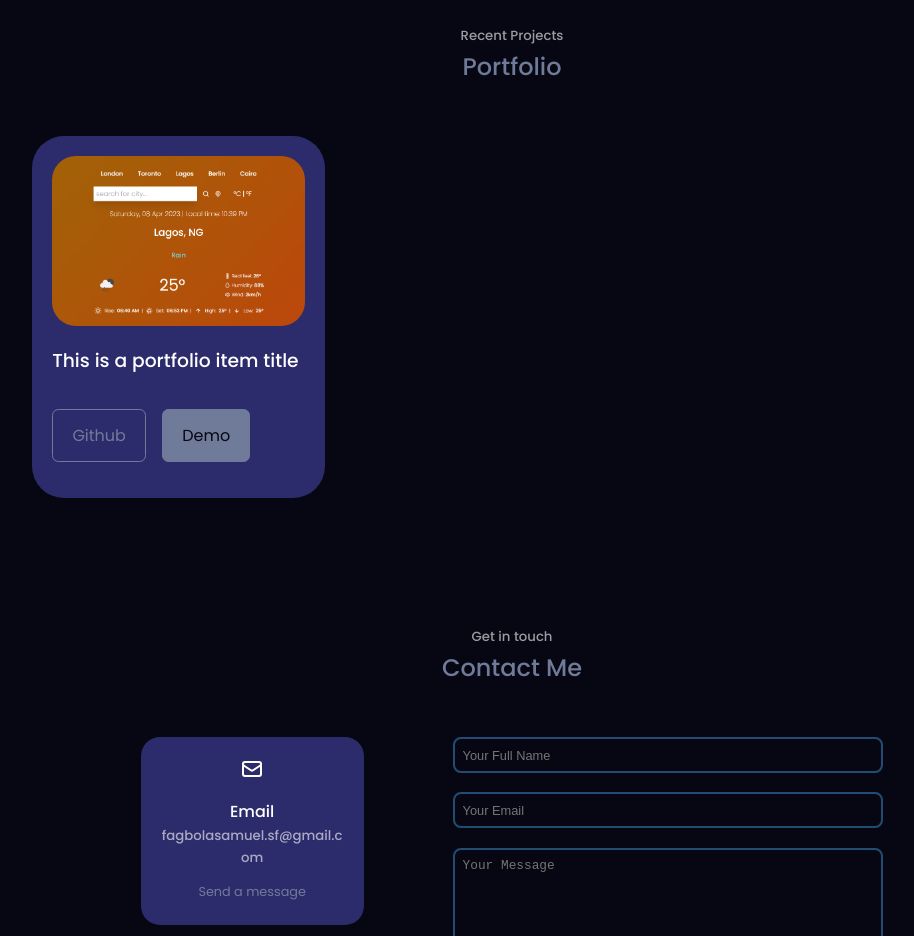
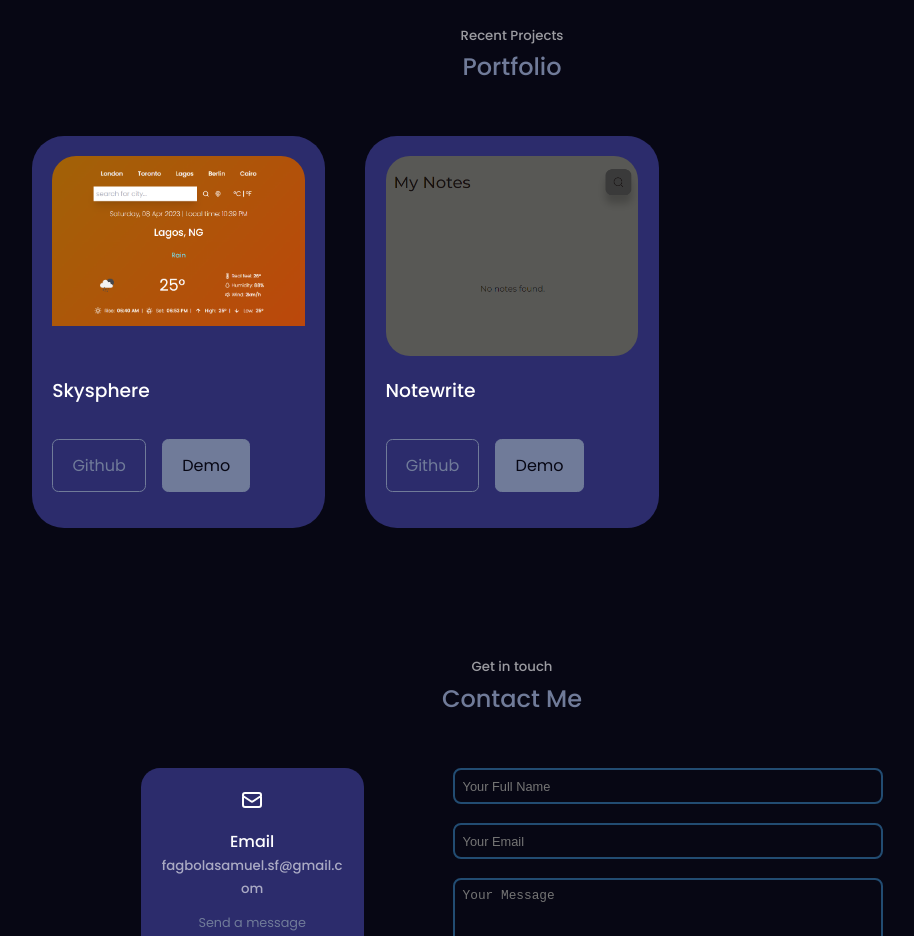
Before and after one commit to SANTAZ10/my-portfolio, a React (Create React App) app: page / in a window 1280 px wide. Shown: the part 2220-3156 px from the top of the page, without its empty margins (128-1042 px from the left). Built offline with nearby package versions, Linux system fonts and the light colour scheme.

Commit message:
removed experience from backend section

```diff
--- a/src/components/portfolio/Portfolio.jsx
+++ b/src/components/portfolio/Portfolio.jsx
@@ -1,6 +1,8 @@
 import React from "react";
 import "./portfolio.css";
 import skysphere from "../../assets/skysphere.png";
+import Notewrite from "../../assets/notewrite.png";
+
 // import IMG1 from "../../assets/portfolio1.jpg";
 // import IMG2 from "../../assets/portfolio2.jpg";
 // import IMG3 from "../../assets/portfolio3.jpg";
@@ -9,9 +11,16 @@ const data = [
   {
     id: 1,
     image: skysphere,
-    title: "Project 1",
+    title: "Skysphere",
     github: "https://github.com/SANTAZ10/skysphere.git",
     demo: "https://skysphere.netlify.app/",
+  },
+  {
+    id: 1,
+    image: Notewrite,
+    title: "Notewrite",
+    github: "https://github.com/SANTAZ10/note-write",
+    demo: "https://notewrite.netlify.app/",
   },
   // Add more objects as needed
 ];
@@ -30,7 +39,7 @@ const Portfolio = () => {
           <div className="portfolio__item-image">
             <img src={image} alt={title} />
           </div>
-          <h3>This is a portfolio item title</h3>
+          <h3>{title}</h3>
           <div className="portfolio__item-cta">
             <a href={github} className="btn gpt_button" target="{blank}">
               Github
--- a/src/components/portfolio/portfolio.css
+++ b/src/components/portfolio/portfolio.css
@@ -6,7 +6,7 @@
 
 .portfolio__item {
   background: var(--color-bg-variant);
-  padding: 1.2rem;
+ padding: 1.2rem;
   border-radius: 2rem;
   border: 1px solid transparent;
   transition: var(--transition);
@@ -19,7 +19,10 @@
 .portfolio__item-image {
   border-radius: 1.5rem;
   overflow: hidden;
+  height: 200px;
+  object-fit: cover;
 }
+
 .portfolio__item h3 {
   margin: 1.2rem 0 2rem;
 }
```
Also changed, not shown: src/assets/notewrite.png (added).
